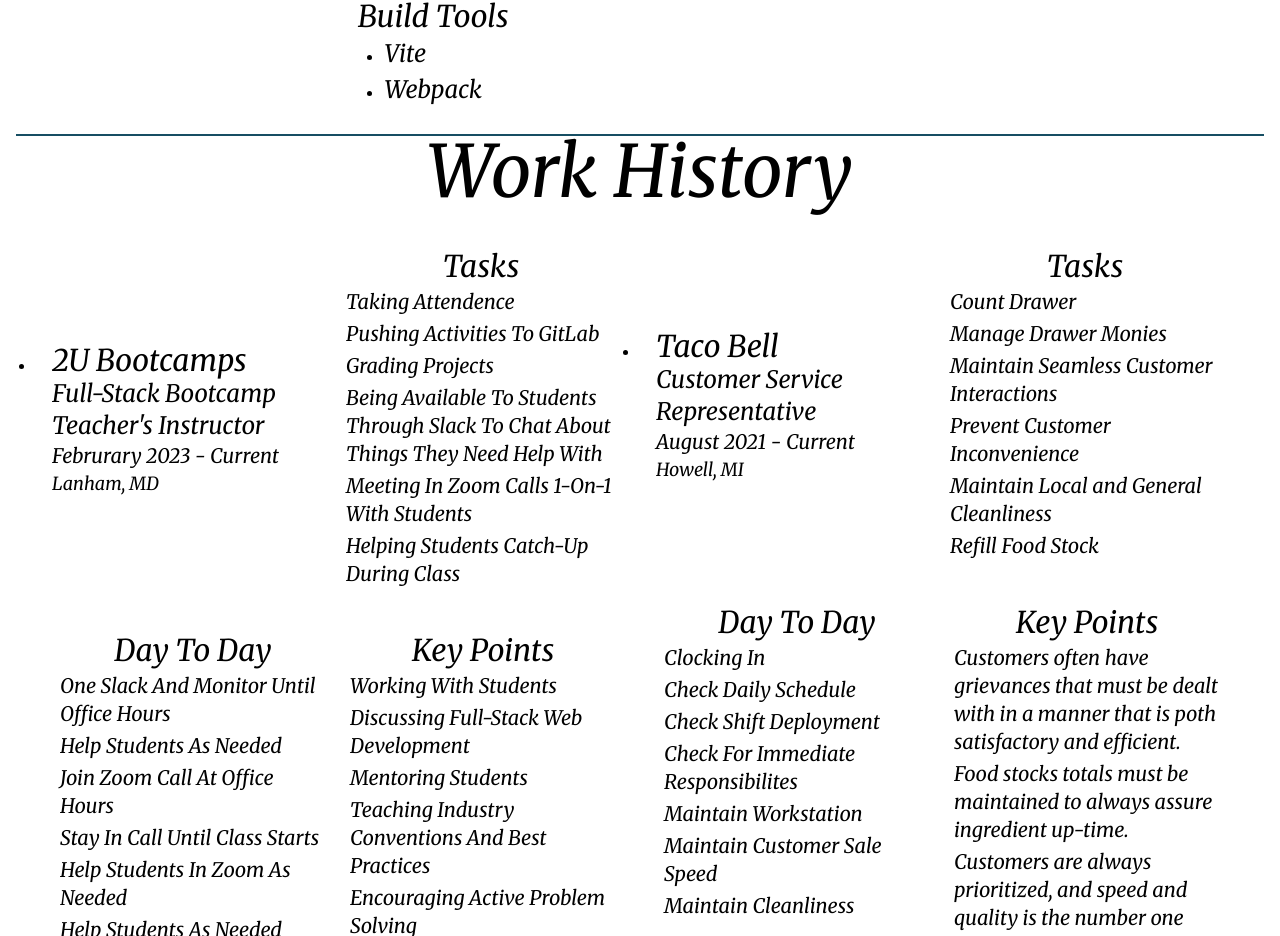
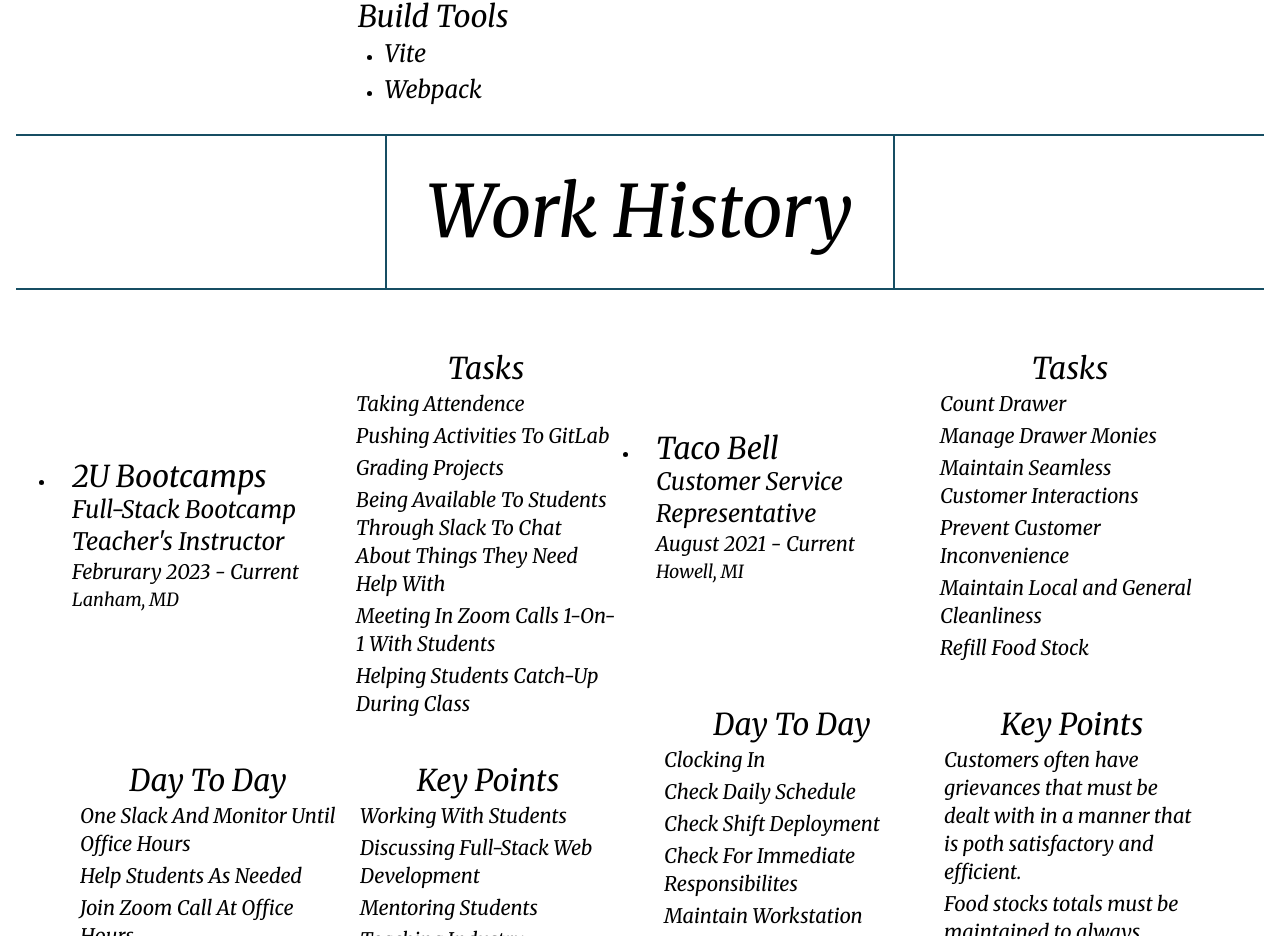
Before and after one commit to ProgrammingAStorm/Resume-Template, a React (Vite) app: page / in a window 1280 px wide. Shown: the part 1020-1956 px from the top of the page. Built offline with nearby package versions, Linux system fonts and the light colour scheme.

Commit message:
WorkHistory Borders

```diff
--- a/src/components/WorkHistory.tsx
+++ b/src/components/WorkHistory.tsx
@@ -2,9 +2,9 @@
 
 export default function WorkHistory(workData: WorkData) {
     return <section className="flex flex-col items-center">
-        <h1 className="text-7xl">Work History</h1>
+        <h1 className="text-7xl border-x-2 border-cyan-900 p-10">Work History</h1>
 
-        <ul className="flex justify-center flex-wrap p-5">
+        <ul className="flex justify-center flex-wrap border-y-2 border-cyan-900 p-10">
             {workData.entries.map((entry, index) => {
                 return <li key={index} className="w-1/2 list-disc">
                     <article className="flex flex-col items-center m-0 p-0">
```
